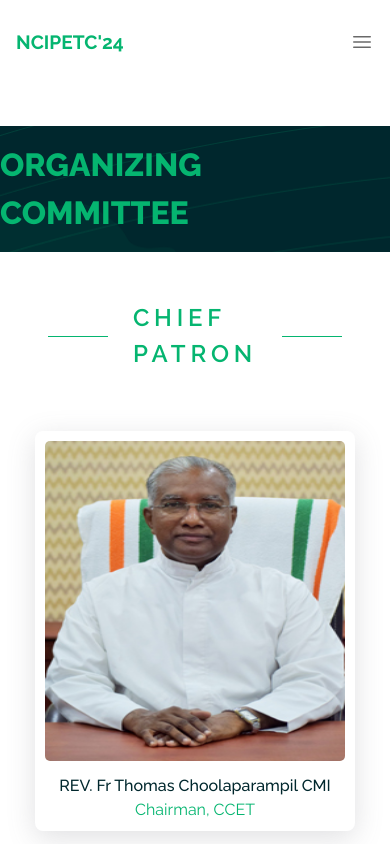
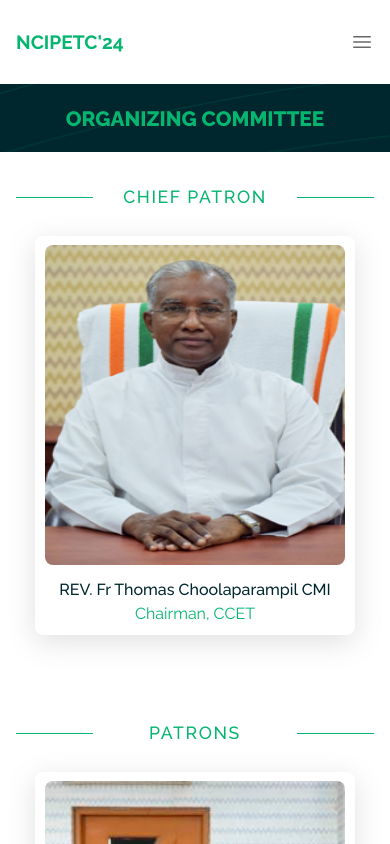
Before and after one commit to AbhishekNSanthosh/ncipetc24, a Next.js app: page /organizers in a window 390 px wide. Shown: the top 844 px of the page. Built offline with nearby package versions, Linux system fonts and the light colour scheme.

Commit message:
feat:organizers page responsive

```diff
--- a/src/styles/scss/common.module.scss
+++ b/src/styles/scss/common.module.scss
@@ -6,8 +6,20 @@
     justify-content: center;
     width: 20rem;
     height: auto;
-    border-radius: 8px;
+    border-radius: 10px;
     box-shadow: rgba(100, 100, 111, 0.2) 0px 7px 29px 0px;
+}
+
+@media only screen and (max-width: 767px) {
+    .container {
+        display: flex;
+        align-items: center;
+        justify-content: center;
+        width: 20rem;
+        height: auto;
+        border-radius: 8px;
+        box-shadow: rgba(100, 100, 111, 0.2) 0px 7px 29px 0px;
+    }
 }
 
 .wrapper {
@@ -19,17 +31,39 @@
     gap: 1.5vh;
 }
 
+@media only screen and (max-width: 767px) {
+    .wrapper {
+        margin: 0.6rem 0.5rem;
+        width: 100%;
+        display: flex;
+        flex-direction: column;
+        align-items: center;
+        justify-content: center;
+        gap: 1.5vh;
+    }
+}
+
 .imgBox {
     display: flex;
     align-items: center;
     justify-content: center;
+    width: 100%;
+    height: 100%;
 }
 
 
 .img {
     max-width: 300px;
     max-height: 320px;
-    border-radius: 5px;
+    border-radius: 8px;
+}
+
+@media only screen and (max-width: 767px) {
+    .img {
+        width: 100%;
+        height: 100%;
+        border-radius: 8px;
+    }
 }
 
 .detailsBox {
@@ -40,12 +74,12 @@
     justify-content: center;
 }
 
-.name{
+.name {
     font-weight: 500;
     color: $secondary;
 }
 
-.desgn{
+.desgn {
     color: $primary;
     text-align: center;
 }
--- a/src/styles/scss/home.module.scss
+++ b/src/styles/scss/home.module.scss
@@ -3,3 +3,12 @@
     margin-top: 13vh;
     height: auto;
 }
+
+
+@media only screen and (max-width: 767px) {
+    .homeContainer {
+        min-height: 100vh;
+        margin-top: 10vh;
+        height: auto;
+    }
+}
--- a/src/styles/scss/organizers.module.scss
+++ b/src/styles/scss/organizers.module.scss
@@ -18,9 +18,29 @@
     background-image: url('/images/bglines.png');
 }
 
+@media only screen and (max-width: 767px) {
+    .banner {
+        display: flex;
+        align-items: center;
+        justify-content: center;
+        width: 100vw;
+        height: 8vh;
+        margin-top: 0;
+        background-color: $secondary;
+        background-image: url('/images/bglines.png');
+    }
+}
+
 .wrapper {
     display: flex;
     margin: 3rem;
+}
+
+@media only screen and (max-width: 767px) {
+    .wrapper {
+        display: flex;
+        margin: 2rem 1rem 3rem 1rem;
+    }
 }
 
 .title {
@@ -28,6 +48,16 @@
     font-weight: 800;
     color: $primary;
     text-transform: uppercase;
+}
+
+@media only screen and (max-width: 767px) {
+
+    .title {
+        font-size: 1.3rem;
+        font-weight: 800;
+        color: $primary;
+        text-transform: uppercase;
+    }
 }
 
 .organizerBox {
@@ -49,6 +79,19 @@
     gap: 7vh;
 }
 
+
+@media only screen and (max-width: 767px) {
+    .row {
+        display: flex;
+        width: 100%;
+        display: flex;
+        flex-direction: column;
+        align-items: center;
+        justify-content: center;
+        gap: 3vh;
+    }
+}
+
 .titleRow {
     display: flex;
     width: 100%;
@@ -64,11 +107,31 @@
     background-color: $primary;
 }
 
+
+@media only screen and (max-width: 767px) {
+    .dash {
+        flex: 3;
+        height: 1px;
+        width: 100%;
+        background-color: $primary;
+    }
+}
+
 .titleBoxDash {
     flex: 3;
     display: flex;
     align-items: center;
     justify-content: center;
+}
+
+@media only screen and (max-width: 767px) {
+    .titleBoxDash {
+        flex: 6;
+        display: flex;
+        align-items: center;
+        justify-content: center;
+    }
+
 }
 
 .desgnTitle {
@@ -78,7 +141,16 @@
     letter-spacing: 0.3rem;
 }
 
-.personRow{
+@media only screen and (max-width: 767px) {
+    .desgnTitle {
+        font-size: 1.1rem;
+        color: $primary;
+        font-weight: 500;
+        letter-spacing: 0.1rem;
+    }
+}
+
+.personRow {
     display: flex;
     align-items: center;
     flex-wrap: wrap;
```
